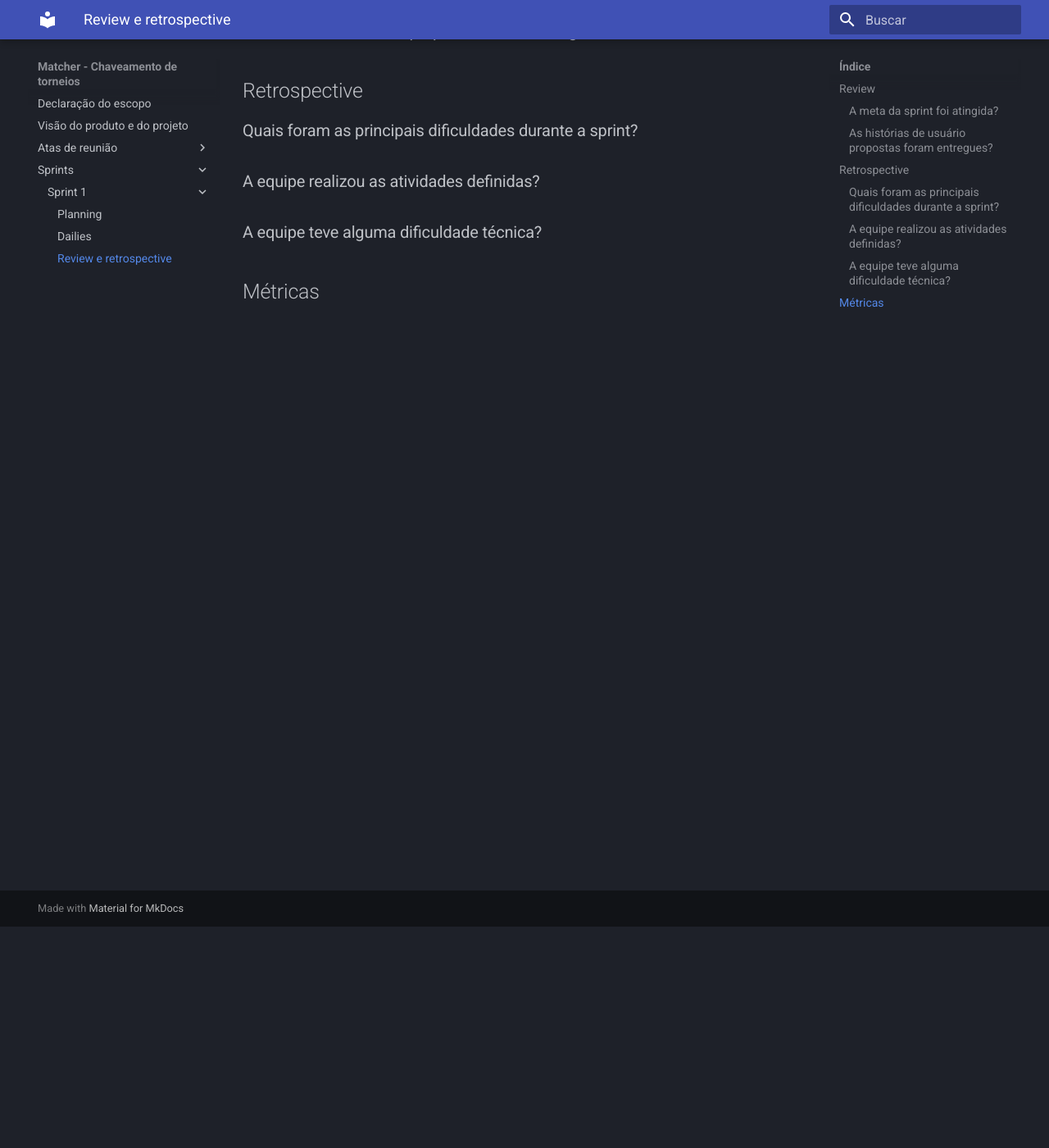
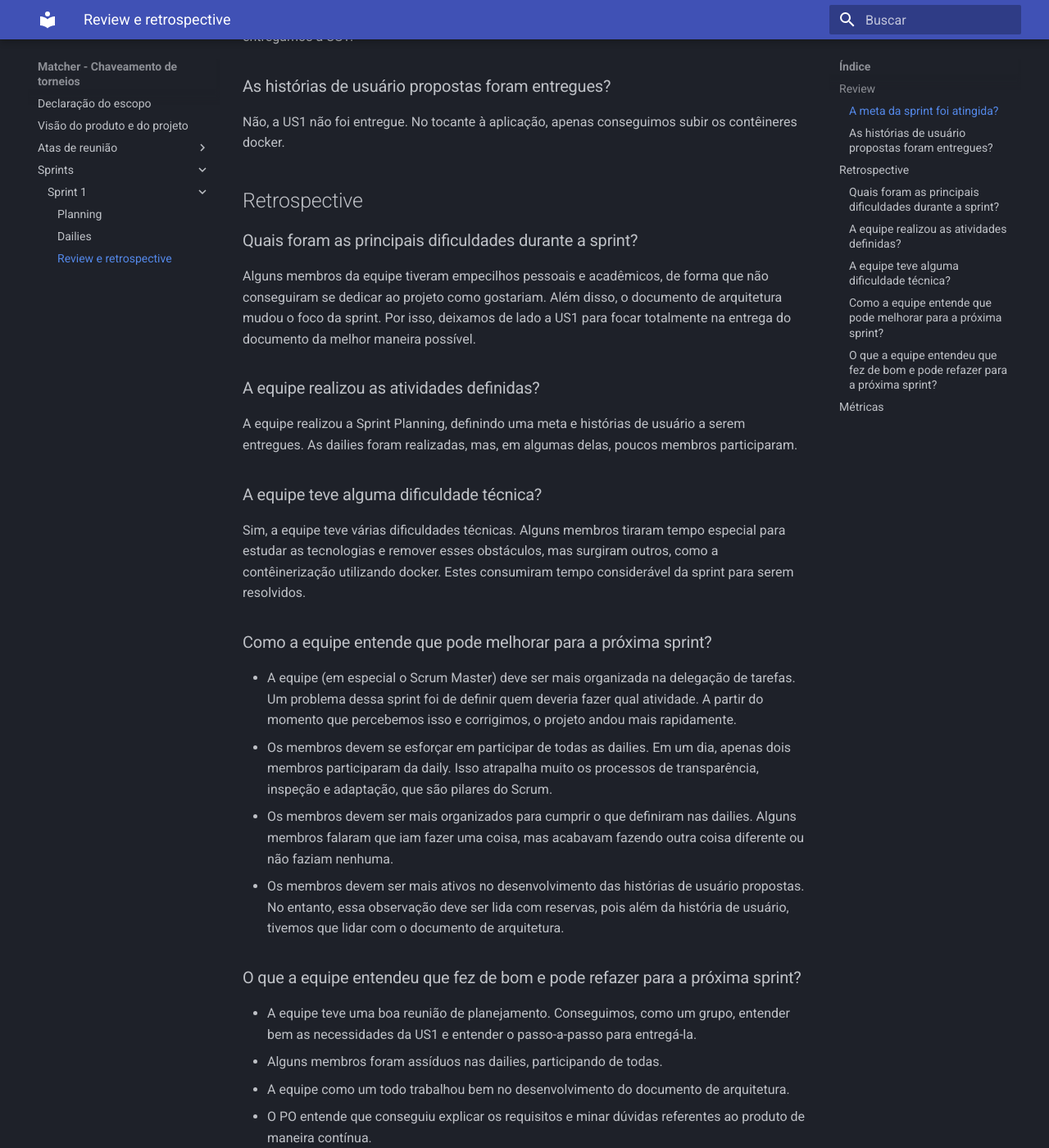
Before and after one commit to FGA0138-MDS-Ajax/2023-2-SIRIUS, an MkDocs documentation site: the page built from docs/sprints/sprint-1/s1-review-retrospective.md, in a window 1280 px wide and 1400 px high, scrolled down 270 px. Shown: the whole window at 82% size. Built offline with MkDocs 1.6.1 and Material for MkDocs 9.7.7, drawn with Linux system fonts in a browser that asks for light colours; some of the changed text lies outside the part shown.

Commit message:
(#21): preenchimento de sprint review e retrospective da s1

```diff
--- a/docs/sprints/sprint-1/s1-review-retrospective.md
+++ b/docs/sprints/sprint-1/s1-review-retrospective.md
@@ -1,14 +1,38 @@
 ## Review
 ### A meta da sprint foi atingida?
 
+Não, a meta da sprint não foi atingida. Entregamos o documento de arquitetura, mas não entregamos a US1.
+
 ### As histórias de usuário propostas foram entregues?
 
-
+Não, a US1 não foi entregue. No tocante à aplicação, apenas conseguimos subir os contêineres docker.
 
 ## Retrospective
 ### Quais foram as principais dificuldades durante a sprint?
+
+Alguns membros da equipe tiveram empecilhos pessoais e acadêmicos, de forma que não conseguiram se dedicar ao projeto como gostariam. Além disso, o documento de arquitetura mudou o foco da sprint. Por isso, deixamos de lado a US1 para focar totalmente na entrega do documento da melhor maneira possível.
+
 ### A equipe realizou as atividades definidas?
+
+A equipe realizou a Sprint Planning, definindo uma meta e histórias de usuário a serem entregues. As dailies foram realizadas, mas, em algumas delas, poucos membros participaram.
+
 ### A equipe teve alguma dificuldade técnica?
 
+Sim, a equipe teve várias dificuldades técnicas. Alguns membros tiraram tempo especial para estudar as tecnologias e remover esses obstáculos, mas surgiram outros, como a contêinerização utilizando docker. Estes consumiram tempo considerável da sprint para serem resolvidos.
+
+### Como a equipe entende que pode melhorar para a próxima sprint?
+
+- A equipe (em especial o Scrum Master) deve ser mais organizada na delegação de tarefas. Um problema dessa sprint foi de definir quem deveria fazer qual atividade. A partir do momento que percebemos isso e corrigimos, o projeto andou mais rapidamente.
+- Os membros devem se esforçar em participar de todas as dailies. Em um dia, apenas dois membros participaram da daily. Isso atrapalha muito os processos de transparência, inspeção e adaptação, que são pilares do Scrum.
+- Os membros devem ser mais organizados para cumprir o que definiram nas dailies. Alguns membros falaram que iam fazer uma coisa, mas acabavam fazendo outra coisa diferente ou não faziam nenhuma.
+- Os membros devem ser mais ativos no desenvolvimento das histórias de usuário propostas. No entanto, essa observação deve ser lida com reservas, pois além da história de usuário, tivemos que lidar com o documento de arquitetura.
+
+### O que a equipe entendeu que fez de bom e pode refazer para a próxima sprint?
+
+- A equipe teve uma boa reunião de planejamento. Conseguimos, como um grupo, entender bem as necessidades da US1 e entender o passo-a-passo para entregá-la.
+- Alguns membros foram assíduos nas dailies, participando de todas.
+- A equipe como um todo trabalhou bem no desenvolvimento do documento de arquitetura.
+- O PO entende que conseguiu explicar os requisitos e minar dúvidas referentes ao produto de maneira contínua.
+- Por mais que não tenha sido perfeito, ou até de acordo com nossas expectativas, a equipe entende que conseguiu fazer bem aquilo que era mais emergente, i.e., o documento de arquitetura.
 
 ## Métricas
```
